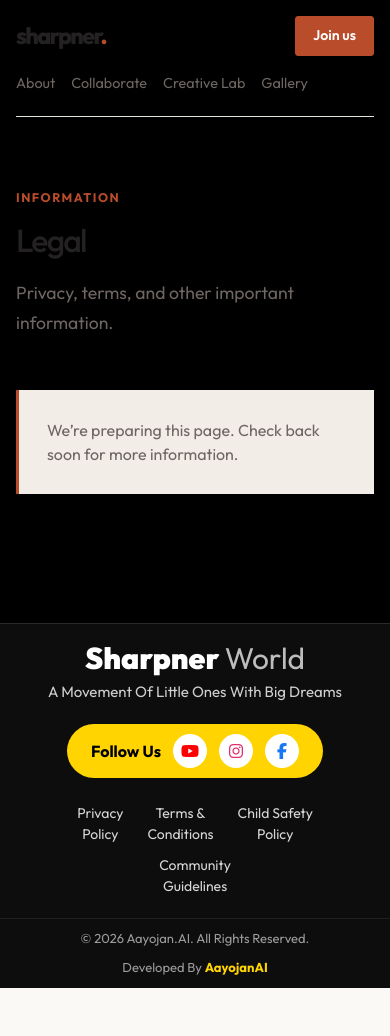
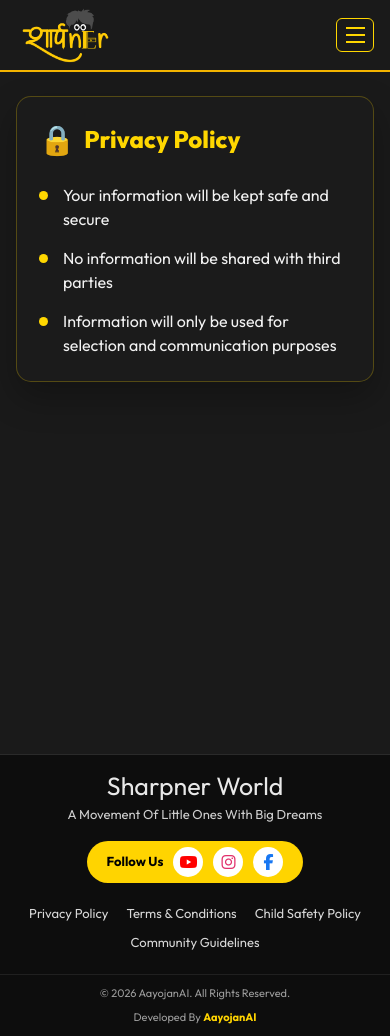
Before and after one commit to shravanipataskar/sharpner, a React (Vite) app: page /legal in a window 390 px wide. Before the commit the page ends 988 px from the top, so only its background shows below. Built offline with nearby package versions, Linux system fonts and the light colour scheme.

Commit message:
Privacy and teams

```diff
--- a/src/app/router.jsx
+++ b/src/app/router.jsx
@@ -26,6 +26,7 @@
           <Route path="/creative-lab" element={<CreativeLabPage />} />
           <Route path="/gallery" element={<GalleryPage />} />
           <Route path="/legal" element={<LegalPage />} />
+          <Route path="/terms-conditions" element={<LegalPage />} />
         </Route>
       </Routes>
     </BrowserRouter>
--- a/src/components/home/WhatFaqSection.jsx
+++ b/src/components/home/WhatFaqSection.jsx
@@ -22,7 +22,7 @@
         <div className="row g-4">
           <div className="col-lg-7">
             <div className="what-banner">
-              <img src="/assets/images/panel_community.png" alt="" />
+              <img src="/assets/images/what-we-do-bg.png" alt="" />
               <div className="what-overlay">
                 <h2>What We Do</h2>
                 <div className="what-items">
@@ -54,7 +54,7 @@
                   ))}
                 </div>
                 <div className="faq-right">
-                  <img src="/assets/images/ChatGPT Image Jun 11, 2026, 04_38_55 PM.png" alt="" />
+                  <img src="/assets/images/faq-new.png" alt="Young creator with a magnifying glass" />
                 </div>
               </div>
             </div>
--- a/src/components/layout/Footer.jsx
+++ b/src/components/layout/Footer.jsx
@@ -3,13 +3,17 @@
 function Footer() {
   const { pathname } = useLocation()
   const isBrandDealsPage = pathname === '/collaborate'
+  const isLegalPage = pathname === '/legal' || pathname === '/terms-conditions'
+  const isLaravelStylePage = isBrandDealsPage || isLegalPage
 
   return (
-    <footer className={`footer-section${isBrandDealsPage ? ' brand-deals-footer' : ''}`}>
+    <footer
+      className={`footer-section${isBrandDealsPage ? ' brand-deals-footer' : ''}${isLegalPage ? ' legal-footer' : ''}`}
+    >
       <div className="footer-main">
         <div className="footer-brand">
           <h4>
-            {isBrandDealsPage ? (
+            {isLaravelStylePage ? (
               <span>Sharpner World</span>
             ) : (
               <><strong>Sharpner</strong> <span>World</span></>
@@ -32,17 +36,17 @@
         </div>
 
         <nav className="footer-links" aria-label="Policies">
-          {isBrandDealsPage ? (
+          {isLaravelStylePage ? (
             <>
               <Link to="/legal">Privacy Policy</Link>
-              <Link to="/legal">Terms &amp; Conditions</Link>
+              <Link to="/terms-conditions">Terms &amp; Conditions</Link>
               <Link to="/legal">Child Safety Policy</Link>
               <Link to="/legal">Community Guidelines</Link>
             </>
           ) : (
             <>
               <Link to="/legal">Privacy<br />Policy</Link>
-              <Link to="/legal">Terms &amp;<br />Conditions</Link>
+              <Link to="/terms-conditions">Terms &amp;<br />Conditions</Link>
               <Link to="/legal">Child Safety<br />Policy</Link>
               <Link to="/legal">Community<br />Guidelines</Link>
             </>
@@ -52,10 +56,10 @@
 
       <div className="footer-bottom">
         <span>
-          © 2026 {isBrandDealsPage ? 'AayojanAI' : 'Aayojan.AI'}. All Rights Reserved.
+          © 2026 {isLaravelStylePage ? 'AayojanAI' : 'Aayojan.AI'}. All Rights Reserved.
         </span>
         <span>
-          Developed By <a href={isBrandDealsPage ? 'https://aayojanai.com' : 'https://aayojan.ai/'}>
+          Developed By <a href={isLaravelStylePage ? 'https://aayojanai.com' : 'https://aayojan.ai/'}>
             AayojanAI
           </a>
         </span>
--- a/src/components/layout/Header.jsx
+++ b/src/components/layout/Header.jsx
@@ -12,18 +12,25 @@
   const { pathname } = useLocation()
   const [menuOpen, setMenuOpen] = useState(false)
   const isBrandDealsPage = pathname === '/collaborate'
+  const isLegalPage = pathname === '/legal' || pathname === '/terms-conditions'
 
-  if (isBrandDealsPage) {
+  if (isBrandDealsPage || isLegalPage) {
+    const headerClass = isLegalPage ? 'legal-site-header' : 'brand-deals-header'
+
     return (
-      <header className="site-header brand-deals-header">
-        <Link className="brand-deals-logo" to="/" aria-label="Sharpner home">
+      <header className={`site-header ${headerClass}`}>
+        <Link
+          className={isLegalPage ? 'legal-site-logo' : 'brand-deals-logo'}
+          to="/"
+          aria-label="Sharpner home"
+        >
           <img src="/assets/images/Logo3.png" alt="Sharpner" />
         </Link>
         <button
-          className="brand-deals-menu-toggle"
+          className={isLegalPage ? 'legal-menu-toggle' : 'brand-deals-menu-toggle'}
           type="button"
           aria-expanded={menuOpen}
-          aria-controls="brand-deals-navigation"
+          aria-controls={isLegalPage ? 'legal-navigation' : 'brand-deals-navigation'}
           aria-label={menuOpen ? 'Close navigation menu' : 'Open navigation menu'}
           onClick={() => setMenuOpen((open) => !open)}
         >
@@ -33,12 +40,14 @@
         </button>
         <nav
           className={`site-nav${menuOpen ? ' is-open' : ''}`}
-          id="brand-deals-navigation"
+          id={isLegalPage ? 'legal-navigation' : 'brand-deals-navigation'}
           aria-label="Main navigation"
         >
           <NavLink to="/" onClick={() => setMenuOpen(false)}>Home</NavLink>
           <NavLink to="/about" onClick={() => setMenuOpen(false)}>About</NavLink>
-          <NavLink to="/collaborate" onClick={() => setMenuOpen(false)}>Brand Deals</NavLink>
+          <NavLink to="/collaborate" onClick={() => setMenuOpen(false)}>
+            Brand Deals
+          </NavLink>
         </nav>
       </header>
     )
--- a/src/pages/public/LegalPage.jsx
+++ b/src/pages/public/LegalPage.jsx
@@ -1,12 +1,36 @@
-import PagePlaceholder from '../../components/common/PagePlaceholder.jsx'
+import { useLocation } from 'react-router-dom'
 
 function LegalPage() {
+  const { pathname } = useLocation()
+  const isTermsPage = pathname === '/terms-conditions'
+  const heading = isTermsPage ? 'Terms & Conditions' : 'Privacy Policy'
+  const points = isTermsPage
+    ? [
+        "The selection process will be completely based on SHARPNER's decision",
+        'All submissions are voluntary',
+        'Content usage rights (as per consent) will remain with SHARPNER',
+        'Unpaid participation will be applicable (where specified)',
+      ]
+    : [
+        'Your information will be kept safe and secure',
+        'No information will be shared with third parties',
+        'Information will only be used for selection and communication purposes',
+      ]
+
   return (
-    <PagePlaceholder
-      eyebrow="Information"
-      title="Legal"
-      description="Privacy, terms, and other important information."
-    />
+    <section className="legal-page">
+      <article
+        className={`legal-policy-card${isTermsPage ? ' terms-policy-card' : ''}`}
+        aria-labelledby="legal-policy-heading"
+      >
+        <h1 id="legal-policy-heading">
+          <span aria-hidden="true">{isTermsPage ? '📜' : '🔒'}</span> {heading}
+        </h1>
+        <ul>
+          {points.map((point) => <li key={point}>{point}</li>)}
+        </ul>
+      </article>
+    </section>
   )
 }
 
--- a/src/styles/pages/public.css
+++ b/src/styles/pages/public.css
@@ -194,9 +194,12 @@
 }
 
 .brand-deals-title {
-  margin: 0 0 8px;
+  max-width: 940px;
+  margin: 0 auto 18px;
+  padding-bottom: 10px;
+  border-bottom: 1px solid rgb(255 215 0 / 25%);
   color: #ffd700;
-  font-size: clamp(2rem, 4vw, 2.5rem);
+  font-size: 18px;
   font-weight: 800;
   letter-spacing: -0.5px;
   line-height: 1.25;
@@ -204,13 +207,7 @@
 }
 
 .brand-deals-title::after {
-  display: block;
-  width: 70px;
-  height: 4px;
-  margin: 15px auto 0;
-  border-radius: 2px;
-  background: #ffd700;
-  content: '';
+  display: none;
 }
 
 .brand-deals-intro p {
@@ -663,3 +660,266 @@
     font-size: 14px;
   }
 }
+
+.legal-site-header {
+  width: 100%;
+  min-height: 98px;
+  padding-inline: max(30px, calc((100% - 1025px) / 2));
+  position: relative;
+  z-index: 1;
+  border-bottom: 2px solid #f4b400;
+  background: #1a1a1a;
+  box-shadow: none;
+}
+
+.legal-site-logo {
+  display: inline-flex;
+  flex: 0 0 auto;
+  align-items: center;
+}
+
+.legal-site-logo img {
+  display: block;
+  width: auto;
+  height: 73px;
+  object-fit: contain;
+}
+
+.legal-site-header .site-nav {
+  gap: 28px;
+  margin-left: auto;
+}
+
+.legal-site-header .site-nav a {
+  padding: 8px 4px;
+  color: #f2f2f2;
+  font-size: 14px;
+  font-weight: 600;
+  text-decoration: none;
+}
+
+.legal-site-header .site-nav a:hover,
+.legal-site-header .site-nav a.active {
+  color: #ffd700;
+}
+
+.legal-menu-toggle {
+  display: none;
+}
+
+.legal-page {
+  width: 100%;
+  min-height: calc(100vh - 223px);
+  padding: 41px 25px 60px;
+  background: #1a1a1a;
+  color: #e8e8e8;
+  font-family: 'Outfit', sans-serif;
+}
+
+.legal-policy-card {
+  width: min(100%, 738px);
+  min-height: 305px;
+  margin-inline: auto;
+  padding: 49px 43px 31px;
+  border: 1px solid rgb(255 215 0 / 25%);
+  border-radius: 15px;
+  background: #1b1b1b;
+  box-shadow: 0 15px 35px rgb(0 0 0 / 28%);
+}
+
+.terms-policy-card {
+  min-height: 350px;
+}
+
+.legal-policy-card h1 {
+  display: flex;
+  align-items: center;
+  gap: 15px;
+  margin: 0 0 35px;
+  color: #ffd700;
+  font-size: 35px;
+  font-weight: 800;
+  line-height: 1.3;
+}
+
+.legal-policy-card h1 span {
+  font-size: 29px;
+}
+
+.legal-policy-card ul {
+  display: grid;
+  gap: 21px;
+  margin: 0;
+  padding: 0 0 0 24px;
+  list-style: none;
+}
+
+.legal-policy-card li {
+  position: relative;
+  padding-left: 0;
+  color: #f2f2f2;
+  font-size: 16px;
+  line-height: 1.5;
+}
+
+.legal-policy-card li::before {
+  position: absolute;
+  top: 0.55em;
+  left: -24px;
+  width: 9px;
+  height: 9px;
+  border-radius: 50%;
+  background: #ffd700;
+  content: '';
+}
+
+.legal-footer {
+  border-top: 2px solid #f4b400;
+}
+
+.legal-footer .footer-main {
+  grid-template-columns: minmax(0, 1fr) auto minmax(0, 1fr);
+  gap: 28px;
+  padding: 18px 38px;
+}
+
+.legal-footer .footer-brand h4 {
+  font-size: 25px;
+  font-weight: 600;
+}
+
+.legal-footer .footer-brand h4 span {
+  color: #e8e8e8;
+}
+
+.legal-footer .footer-brand p {
+  margin-top: 4px;
+  font-size: 13px;
+}
+
+.legal-footer .footer-follow {
+  gap: 10px;
+  padding: 6px 20px;
+}
+
+.legal-footer .footer-follow span {
+  font-size: 13px;
+}
+
+.legal-footer .footer-follow a {
+  width: 30px;
+  height: 30px;
+}
+
+.legal-footer .footer-links a {
+  padding-inline: 13px;
+  font-size: 13px;
+}
+
+.legal-footer .footer-bottom {
+  padding: 9px 38px;
+  font-size: 11px;
+}
+
+@media (max-width: 767px) {
+  .legal-site-header {
+    min-height: 72px;
+    flex-wrap: wrap;
+    gap: 0 14px;
+    padding: 4px 16px;
+  }
+
+  .legal-site-logo img {
+    height: 58px;
+  }
+
+  .legal-menu-toggle {
+    display: flex;
+    width: 38px;
+    height: 34px;
+    flex: 0 0 auto;
+    flex-direction: column;
+    align-items: center;
+    justify-content: center;
+    gap: 5px;
+    margin-left: auto;
+    border: 1px solid #ffd700;
+    border-radius: 6px;
+    background: transparent;
+  }
+
+  .legal-menu-toggle span {
+    width: 19px;
+    height: 2px;
+    background: #ffd700;
+  }
+
+  .legal-site-header .site-nav {
+    display: none;
+    order: 3;
+    width: 100%;
+    flex-direction: column;
+    align-items: stretch;
+    gap: 2px;
+    margin: 0;
+    padding: 8px 0;
+    border-top: 1px solid rgb(255 215 0 / 30%);
+  }
+
+  .legal-site-header .site-nav.is-open {
+    display: flex;
+  }
+
+  .legal-site-header .site-nav a {
+    padding: 8px;
+    font-size: 13px;
+  }
+
+  .legal-page {
+    min-height: calc(100vh - 162px);
+    padding: 24px 16px 40px;
+  }
+
+  .legal-policy-card {
+    min-height: 0;
+    padding: 24px 22px;
+  }
+
+  .legal-policy-card h1 {
+    gap: 9px;
+    margin-bottom: 24px;
+    font-size: 24px;
+  }
+
+  .legal-policy-card ul {
+    gap: 15px;
+  }
+
+  .legal-footer .footer-main {
+    grid-template-columns: 1fr;
+    gap: 16px;
+    padding: 16px;
+  }
+
+  .legal-footer .footer-follow,
+  .legal-footer .footer-links {
+    justify-self: center;
+  }
+
+  .legal-footer .footer-links {
+    flex-wrap: wrap;
+    justify-content: center;
+  }
+
+  .legal-footer .footer-links a {
+    border: 0;
+    padding: 5px 9px;
+  }
+
+  .legal-footer .footer-bottom {
+    flex-direction: column;
+    gap: 8px;
+    padding: 10px 16px;
+    text-align: center;
+  }
+}
--- a/src/styles/sharpner-home.css
+++ b/src/styles/sharpner-home.css
@@ -1769,6 +1769,83 @@
 }
 
 @media (min-width: 992px) {
+    .whatfaq-section{
+        padding:35px 25px 8px;
+    }
+
+    .whatfaq-section > .container{
+        width:calc(100% - 13px);
+        max-width:none;
+        margin-right:0;
+        margin-left:18px;
+        padding-right:0;
+        padding-left:0;
+    }
+
+    .whatfaq-section .row.g-4{
+        display:grid;
+        grid-template-columns:minmax(0, 1.414fr) minmax(0, 1fr);
+        gap:0 20px;
+        margin:0;
+    }
+
+    .whatfaq-section .row.g-4 > .col-lg-7,
+    .whatfaq-section .row.g-4 > .col-lg-5{
+        width:auto;
+        max-width:none;
+        padding:0;
+    }
+
+    .whatfaq-section .what-banner{
+        height:466px;
+    }
+
+    .whatfaq-section .faq-card{
+        height:490px;
+        min-height:490px;
+        padding:24px;
+    }
+
+    .whatfaq-section .faq-right{
+        flex:0 0 135px;
+        min-width:0;
+        align-self:stretch;
+        align-items:flex-start;
+    }
+
+    .whatfaq-section .faq-card .section-header{
+        margin-bottom:37px;
+    }
+
+    .whatfaq-section .faq-card .section-header p{
+        font-size:13px;
+        line-height:1.4;
+    }
+
+    .whatfaq-section .faq-wrapper{
+        gap:16px;
+    }
+
+    .whatfaq-section .faq-left{
+        flex:1 1 0;
+        min-width:0;
+    }
+
+    .whatfaq-section .faq-right img{
+        width:100%;
+        height:210px;
+        max-width:none;
+        max-height:none;
+        margin:42px 0 0;
+        object-fit:cover;
+        object-position:center;
+    }
+
+    .whatfaq-section .faq-question{
+        padding:10px 14px;
+        font-size:14px;
+    }
+
     .faq-card .section-header h2 {
         font-size: 30px;
         white-space: nowrap;
```
Also changed, not shown: 1 other file (tests, documents, lock files or other folders).
